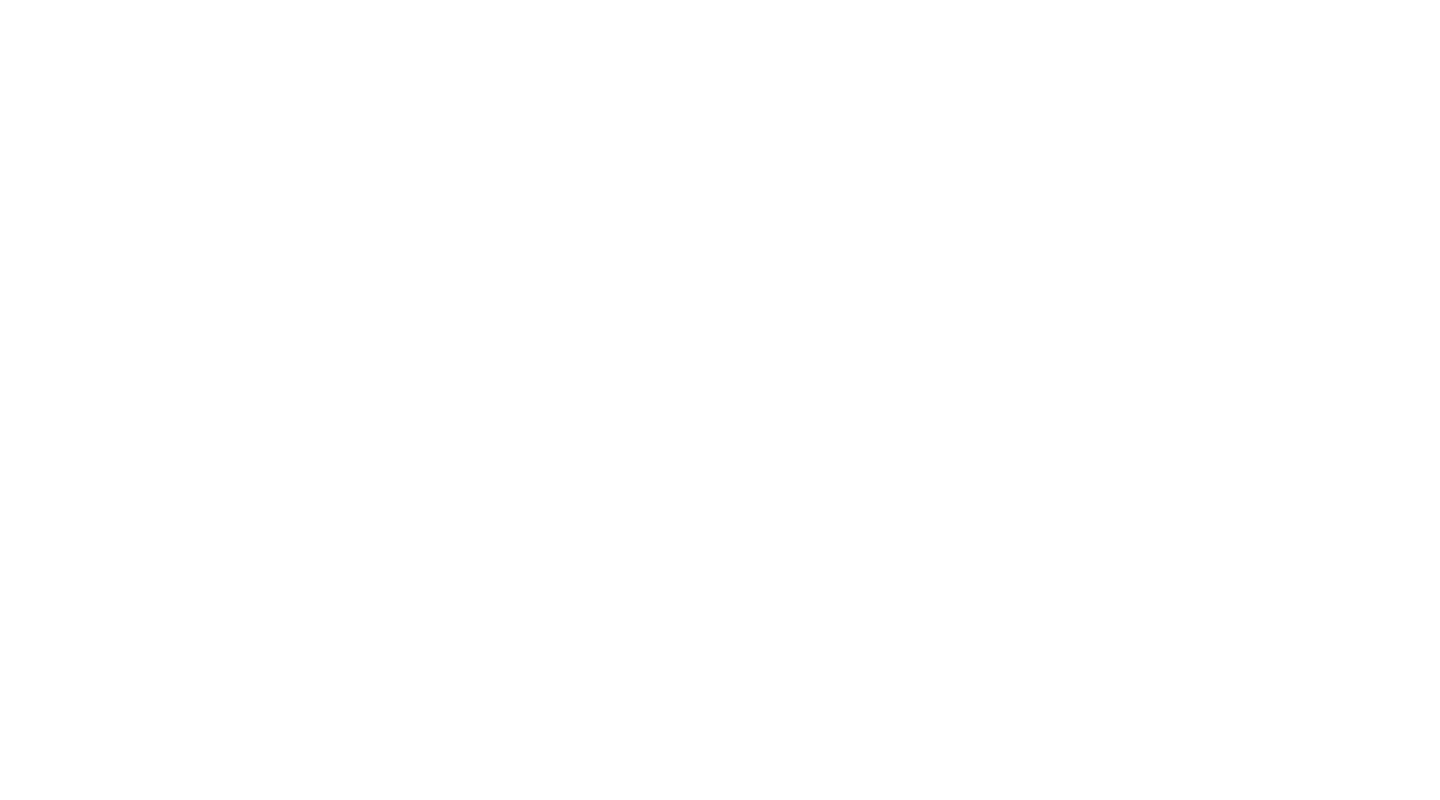
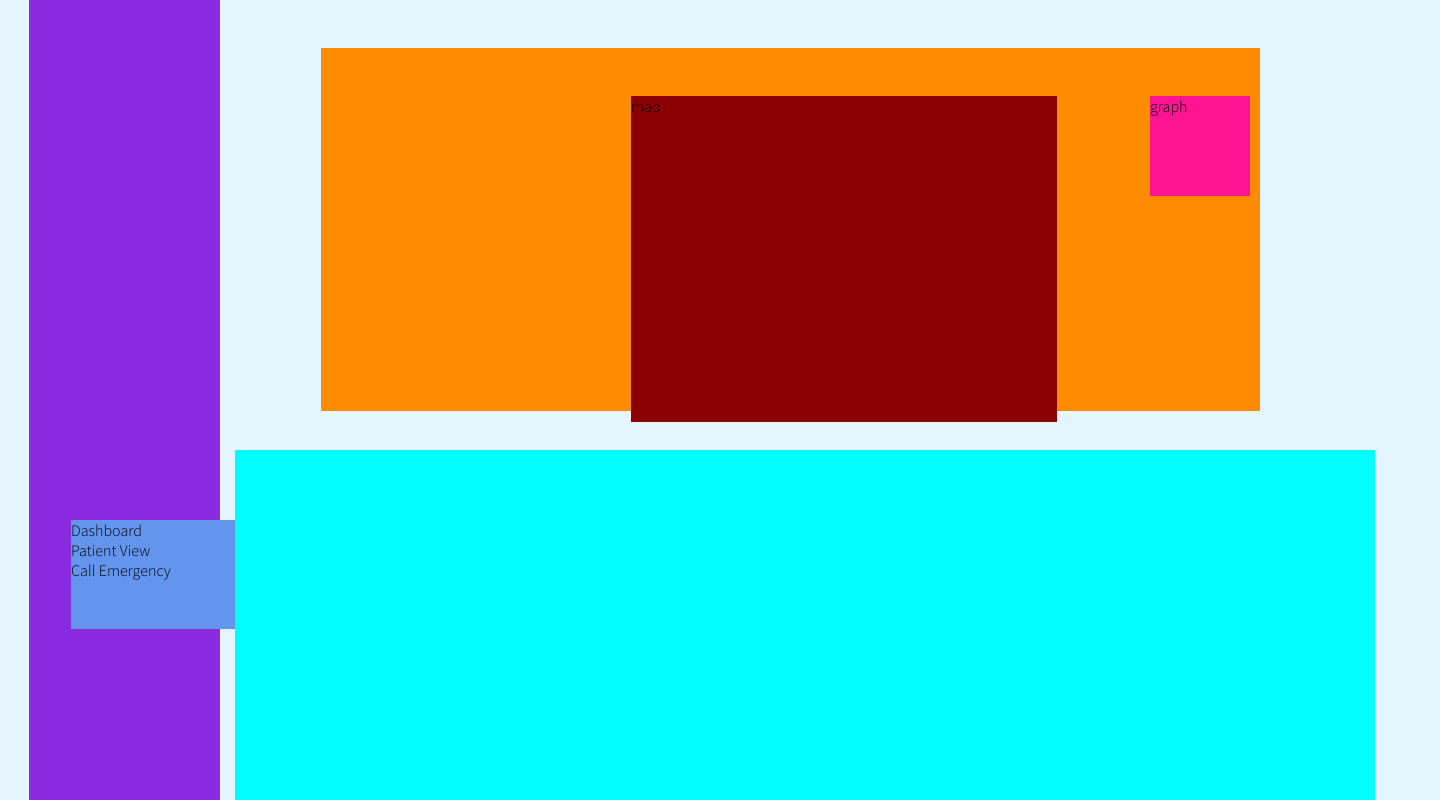
Before and after one commit to ale-xander/EUvsVirus-Hackathon, a plain HTML site: page public/views/index.html in a window 1280 px wide. Shown: the top 800 px of the page, 1440 px wide, since content can reach past the window. Drawn offline with Linux system fonts and the light colour scheme.

Commit message:
starting to add to basic structure

```diff
--- a/public/css/main.css
+++ b/public/css/main.css
@@ -1,3 +1,79 @@
+* {
+    box-sizing: border-box;
+    padding: 0;
+    margin: 0;
+    outline: 0;
+}
+
+:root {
+    /* colors  */
+    --navigation-blue: #E4F5FF;
+    --orange: #EA5311;
+    --dark-bluelogo: #03256C;
+    --primary-blue: #1C71F2;
+    --popup-background: #1982C4;
+    --primary-button-normal: #549F93;
+    --link-color: #1C71F2;
+    --Gray-6: #F6F6F6;
+
+}
 body{
-    color: red;
+    font-family: 'Source Sans Pro', sans-serif;
 }
+.dashboard {
+    width: 1440px;
+    height: 1231px;
+    background: var(--navigation-blue);
+}
+
+.dashboard-nav {
+    position: absolute;
+    width: 191px;
+    height: 932px;
+    left: 29px;
+    top: 0px;
+    background-color: blueviolet;
+}
+.nav {
+    position: absolute;
+    width: 176.8px;
+    height: 109px;
+    left: 42px;
+    top: 520px;
+    background-color: cornflowerblue;
+}
+.big-table {
+    position: absolute;
+    width: 1140px;
+    height: 742px;
+    left: 235px;
+    top: 450px;
+    background-color: cyan;
+}
+
+.cases-container {
+    position: absolute;
+    width: 939px;
+    height: 362.67px;
+    left: 321px;
+    top: 48px;
+    background-color: darkorange;
+}
+
+.cases-map {
+    position: absolute;
+    width: 425.86px;
+    height: 326.19px;
+    left: 310px;
+    top: 48px;
+    background-color: darkred;
+}
+
+.cases-graph{
+    position: absolute;
+    width:100px;
+    height: 100px;
+    right: 10px;
+    top: 48px;
+    background-color: deeppink;
+}
--- a/public/views/index.html
+++ b/public/views/index.html
@@ -5,9 +5,28 @@
     <meta name="viewport" content="width=device-width, initial-scale=1.0">
     <link rel="stylesheet" href="../css/main.css">
     <script src="../scripts/app.js"></script>
+    <link href="https://fonts.googleapis.com/css2?family=Source+Sans+Pro:wght@300&display=swap" rel="stylesheet">
     <title>Hospital@Home</title>
 </head>
 <body>
+    <div class="dashboard">
 
+        <div class="dashboard-nav">
+            <div class="nav">
+                Dashboard <br>
+                Patient View <br>
+                Call Emergency <br>
+            </div>
+
+
+        </div>
+        <div class="cases-container">
+            <div class="cases-map">map</div>
+            <div class="cases-graph">graph</div>
+        </div>
+        <div class="big-table">
+
+        </div>
+    </div>
 </body>
 </html>
```
